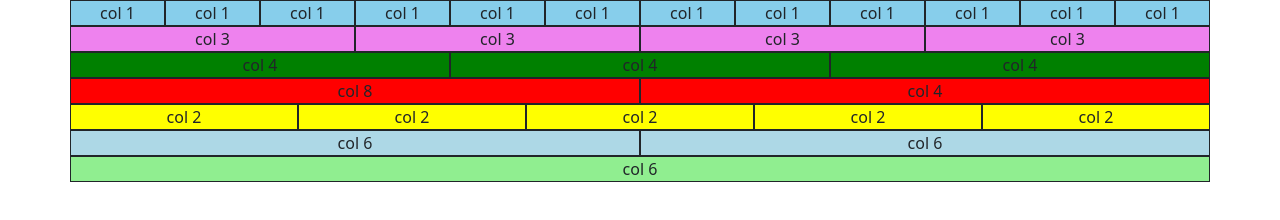
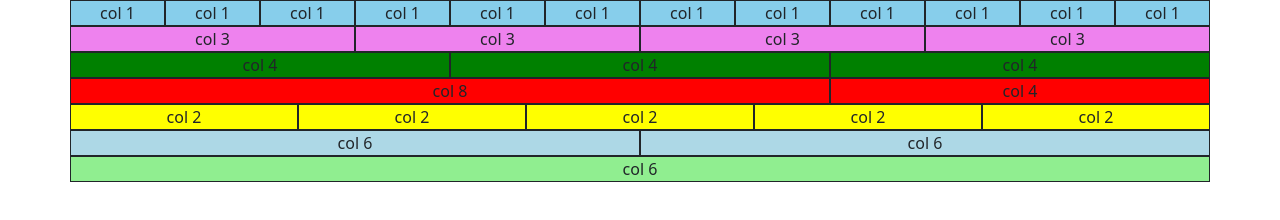
Before and after one commit to LookTadas/Pamokos, a plain HTML site: page cssLesson/bootstraplesson1/index.html in a window 1280 px wide. Drawn offline with nearby package versions, Linux system fonts and the light colour scheme.

Commit message:
modified:   cssLesson/bootstraplesson1/index.html

```diff
--- a/cssLesson/bootstraplesson1/index.html
+++ b/cssLesson/bootstraplesson1/index.html
@@ -85,10 +85,10 @@
 
         <!-- nesuprantu kaip padaryti, kad vienas būtų mažesnis -->
         <div class="row color4">
-            <div class="col-lg">
+            <div class="col-lg-8">
                 col 8
             </div>
-            <div class="col-sm">
+            <div class="col-lg-4">
                 col 4
             </div>
         </div>
```
